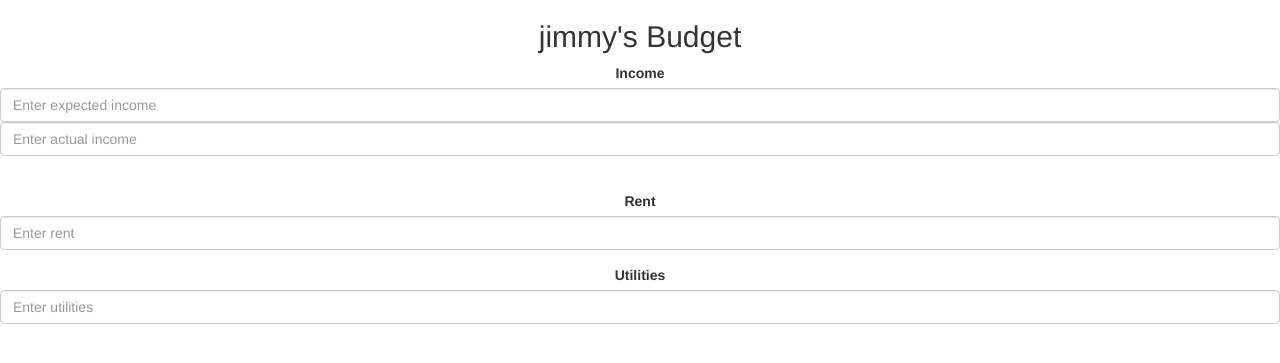
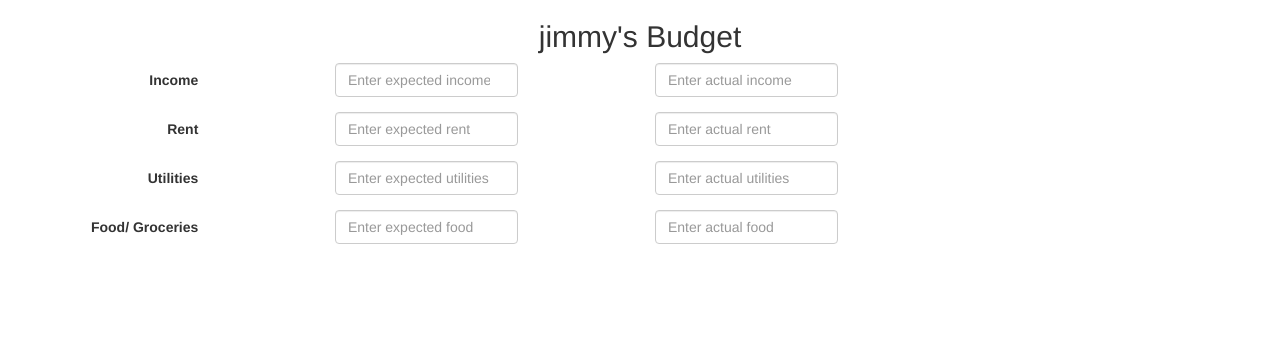
Before and after one commit to abarnes023/budget_app, a Flask app: page /budget in a window 1280 px wide. Shown: the part 72-435 px from the top of the page. Run offline with Flask 2, Linux system fonts and the light colour scheme; a user stored in the database is signed in; some libraries are stand-ins or nearby versions.

Commit message:
Fix layout of budget input cells on page

```diff
--- a/templates/budget.html
+++ b/templates/budget.html
@@ -5,7 +5,7 @@
 {% endblock %}
 
 {% block main %}
-    <form action="{{ url_for('budget') }}" method="post">
+    <form action="{{ url_for('budget') }}" method="post" class="form-horizontal">
         <fieldset>
             <h2>{{ username }}'s Budget</h2>
             <!--<div class="form-group">
@@ -13,26 +13,51 @@
             </div>-->
         </fieldset>
         <fieldset>
-            <div class="form-group row">
-                <label for="income" class="col-2 col-form-label">Income</label>
-                <div class="col-4">
-                    <input class="form-control" type="number" placeholder="Enter expected income" id="eincome">
+            <div class="form-group">
+                <label for="eincome" class="control-label col-sm-2">Income</label>
+                <div class="col-sm-1"></div>
+                <div class="col-sm-2">
+                    <input class="form-control" type="number" min="0" placeholder="Enter expected income" id="eincome">
                 </div>
-                <div class="col-4">
-                    <input class="form-control" type="number" placeholder="Enter actual income" id="aincome">
+                <div class="col-sm-1"></div>
+                <div class="col-sm-2">
+                    <input class="form-control" type="number" min="0" placeholder="Enter actual income" id="aincome">
                 </div>
             </div>
-            <br>
-            <div class="form-group row">
-                <label for="rent" class="col-2 col-form-label">Rent</label>
-                <div class="col-4">
-                    <input class="form-control" type="number" placeholder="Enter rent" id="rent">
+
+            <div class="form-group">
+                <label for="erent" class="control-label col-sm-2">Rent</label>
+                <div class="col-sm-1"></div>
+                <div class="col-sm-2">
+                    <input class="form-control" type="number" min="0" placeholder="Enter expected rent" id="erent">
+                </div>
+                <div class="col-sm-1"></div>
+                <div class="col-sm-2">
+                    <input class="form-control" type="number" min="0" placeholder="Enter actual rent" id="arent">
                 </div>
             </div>
-            <div class="form-group row">
-                <label for="utilities" class="col-2 col-form-label">Utilities</label>
-                <div class="col-4">
-                    <input class="form-control" type="number" placeholder="Enter utilities" id="utilities">
+
+            <div class="form-group">
+                <label for="eutilities" class="control-label col-sm-2">Utilities</label>
+                <div class="col-sm-1"></div>
+                <div class="col-sm-2">
+                    <input class="form-control" type="number" min="0" placeholder="Enter expected utilities" id="eutilities">
+                </div>
+                <div class="col-sm-1"></div>
+                <div class="col-sm-2">
+                    <input class="form-control" type="number" min="0" placeholder="Enter actual utilities" id="autilities">
+                </div>
+            </div>
+
+            <div class="form-group">
+                <label for="food" class="control-label col-sm-2">Food/ Groceries</label>
+                <div class="col-sm-1"></div>
+                <div class="col-sm-2">
+                    <input class="form-control" type="number" min="0" placeholder="Enter expected food" id="efood">
+                </div>
+                <div class="col-sm-1"></div>
+                <div class="col-sm-2">
+                    <input class="form-control" type="number" min="0" placeholder="Enter actual food" id="afood">
                 </div>
             </div>
         </fieldset>
```
